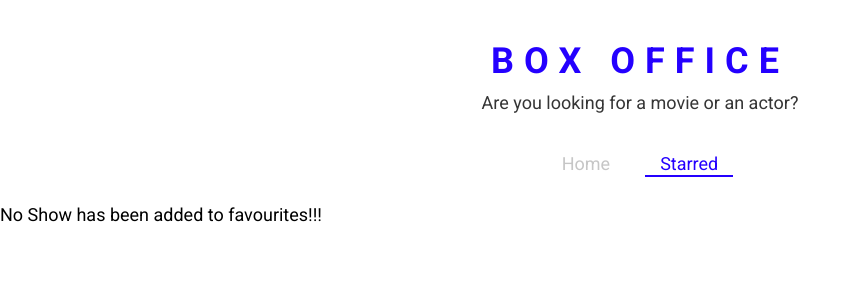
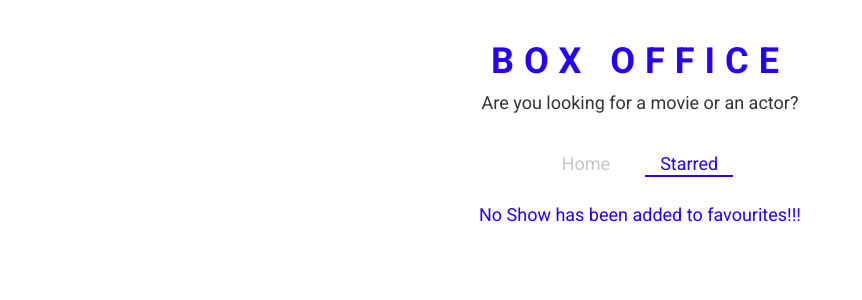
Before and after one commit to itsPhoenix03/Show-Finder, a React (Create React App) app: page /starred in a window 1280 px wide. Shown: the top 300 px of the page, without its empty margins (0-862 px from the left). Built offline with nearby package versions, Linux system fonts and the light colour scheme.

Commit message:
Some minor modifications done

```diff
--- a/src/Pages/Starred.js
+++ b/src/Pages/Starred.js
@@ -42,14 +42,16 @@ const Starred = () => {
   return (
     <MainPageLayout>
       {isLoading && (
-        <div>
+        <div style={{ color: '#2400ff' }}>
           Favourite Shows are being Loading.... <br />
           Plaese wait for a while!!
         </div>
       )}
-      {error && <div>Error Occurred: {error}</div>}
+      {error && <div style={{ color: '#2400ff' }}>Error Occurred: {error}</div>}
       {!isLoading && !shows && (
-        <div>No Show has been added to favourites!!!</div>
+        <div style={{ textAlign: 'center', color: '#2400ff' }}>
+          No Show has been added to favourites!!!
+        </div>
       )}
       {!isLoading && !error && shows && <ShowGrid data={shows} />}
     </MainPageLayout>
```
